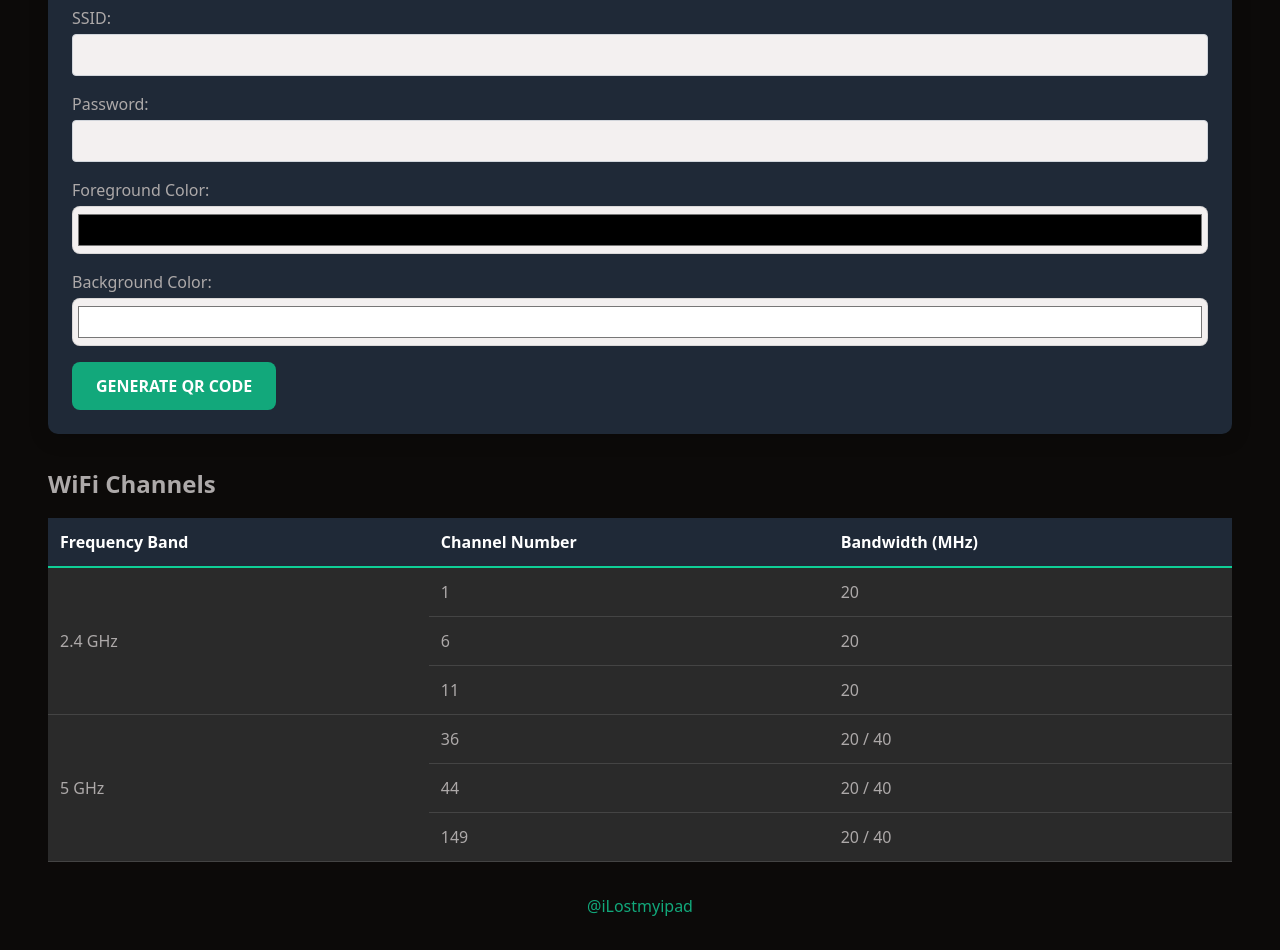
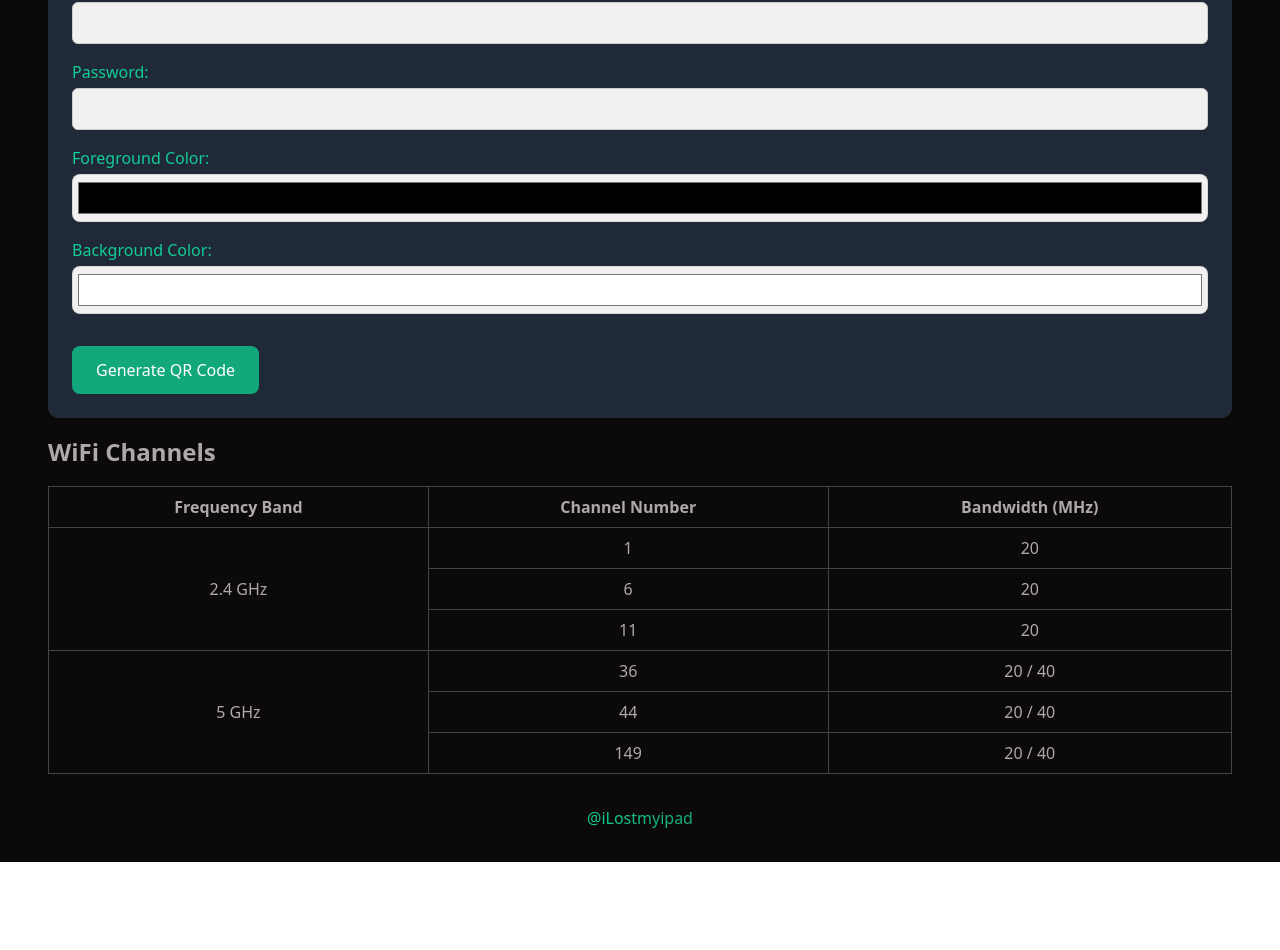
Before and after one commit to sudo-self/NetWise, a Nuxt app: page /WifiToolkit in a window 1280 px wide. Shown: the part 442-1392 px from the top of the page. After the commit the page ends 1304 px from the top, so only its background shows below. Built offline with nearby package versions, Linux system fonts and the light colour scheme.

Commit message:
Update WifiToolkit.vue

```diff
--- a/pages/WifiToolkit.vue
+++ b/pages/WifiToolkit.vue
@@ -1,22 +1,24 @@
 <template>
   <div class="wrapper">
     <div class="margins">
-      <div class="header flex items-center justify-between">
+      <header class="header flex items-center justify-between">
         <h1 class="heading">WIFI Toolkit</h1>
         <router-link to="/" class="home-button">
           <button class="home-button-style">Home</button>
         </router-link>
-      </div>
+      </header>
+
       <p class="description">
         Welcome to the Technician WIFI Toolkit. Here you can access a GUI or create a WIFI QR Code.
       </p>
+
       <div class="router-links">
         <p><a href="http://192.168.0.1" target="_blank" rel="noopener noreferrer">192.168.0.1</a></p>
         <p><a href="http://192.168.1.1" target="_blank" rel="noopener noreferrer">192.168.1.1</a></p>
         <p><a href="http://10.0.0.1" target="_blank" rel="noopener noreferrer">10.0.0.1</a></p>
       </div>
 
-      <div class="qr-generator tool">
+      <section class="qr-generator tool">
         <h2 class="sub-heading">WiFi QR Code Generator</h2>
         <form @submit.prevent="generateQRCode">
           <div class="mb-4">
@@ -27,10 +29,12 @@
               <option value="None">None</option>
             </select>
           </div>
+
           <div class="mb-4">
             <label class="block mb-1 gradient__text">SSID:</label>
             <input type="text" v-model="ssid" class="input-field" required />
           </div>
+
           <div class="mb-4">
             <label class="block mb-1 gradient__text">Password:</label>
             <input type="password" v-model="password" class="input-field" required />
@@ -54,9 +58,9 @@
           <img :src="qrCodeUrl" alt="WiFi QR Code" class="qr-code" />
           <button @click="shareQRCode" class="share-button gradient__button">Share QR Code</button>
         </div>
-      </div>
+      </section>
 
-      <div class="tool wifi-channels">
+      <section class="tool wifi-channels">
         <h2 class="sub-heading">WiFi Channels</h2>
         <table class="mac-table">
           <thead>
@@ -95,7 +99,7 @@
             </tr>
           </tbody>
         </table>
-      </div>
+      </section>
 
       <footer class="margins footer">
         <div class="social">
@@ -222,9 +226,12 @@ body {
 }
 
 .input-field {
-  @apply border border-gray-300 rounded p-2 w-full;
+  border: 1px solid #ccc;
+  border-radius: 0.375rem;
+  padding: 0.5rem;
+  width: 100%;
+  background-color: #f3f0f0;
   color: #000;
-  background-color: #f3f0f0;
 }
 
 .color-picker-input {
@@ -265,70 +272,48 @@ body {
   color: white;
   padding: 0.75rem 1.5rem;
   border-radius: 0.5rem;
-  font-weight: 600;
-  text-transform: uppercase;
-  transition: background-color 0.3s ease;
+  margin-top: 1rem;
 }
 
 .action-button:hover {
   background-color: #0fcf97;
 }
 
-.wifi-channels {
+.mac-table {
+  margin-top: 1rem;
+  width: 100%;
+  border-collapse: collapse;
+}
+
+.mac-table th, .mac-table td {
+  border: 1px solid #444;
+  padding: 0.5rem;
+  text-align: center;
+}
+
+.footer {
+  text-align: center;
   margin-top: 2rem;
 }
 
-.mac-table {
-  width: 100%;
-  border-collapse: collapse;
+.social {
   margin-top: 1rem;
-}
-
-.mac-table th,
-.mac-table td {
-  padding: 0.75rem;
-  text-align: left;
-}
-
-.mac-table th {
-  background-color: #1f2937;
-  color: #fff;
-  border-bottom: 2px solid #0fcf97;
-}
-
-.mac-table td {
-  background-color: #2a2a2a;
-  color: #ada9a9;
-  border-bottom: 1px solid #444;
-}
-
-.mac-table tr:hover {
-  background-color: #3b3b3b;
-}
-
-.footer {
-  margin-top: 2rem;
-  text-align: center;
-}
-
-.social a {
-  color: #12a87b;
 }
 
 .hover-underline-animation {
   position: relative;
-  color: #12a87b;
   display: inline-block;
+  color: #0fcf97;
 }
 
 .hover-underline-animation::after {
   content: '';
   position: absolute;
+  width: 100%;
+  height: 2px;
+  background: #0fcf97;
   left: 0;
-  right: 0;
-  bottom: -1px;
-  height: 2px;
-  background-color: #12a87b;
+  bottom: -2px;
   transform: scaleX(0);
   transition: transform 0.3s ease;
 }
@@ -336,17 +321,10 @@ body {
 .hover-underline-animation:hover::after {
   transform: scaleX(1);
 }
-  .router-links {
-  margin-bottom: 2rem;
+
+.gradient__text {
+  background: linear-gradient(90deg, #0fcf97, #12a87b);
+  -webkit-background-clip: text;
+  -webkit-text-fill-color: transparent;
 }
-
-.link {
-  color: #12a87b;
-}
-
-.space {
-  margin: 2rem 0;
-}
-
-
 </style>
```
